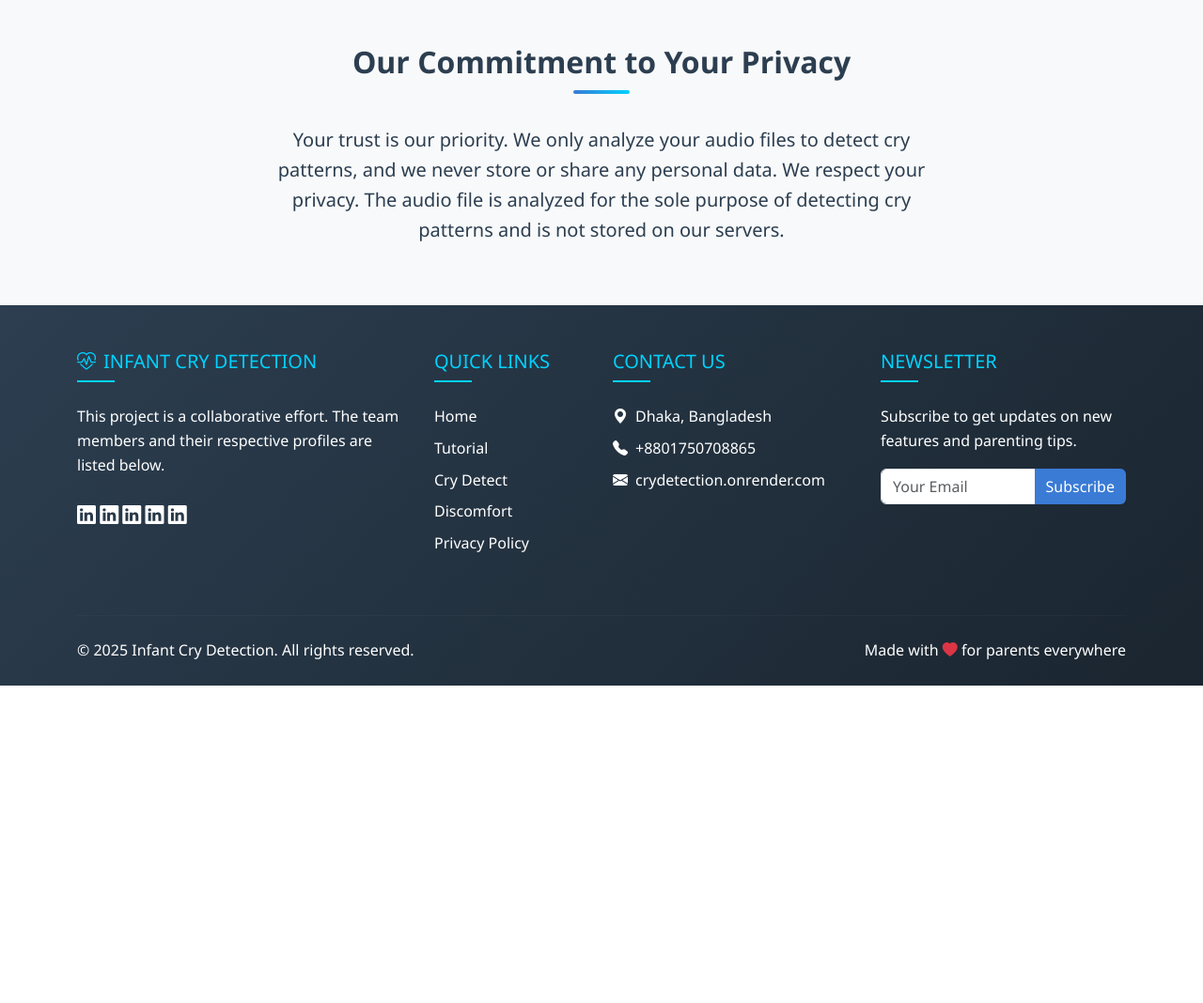
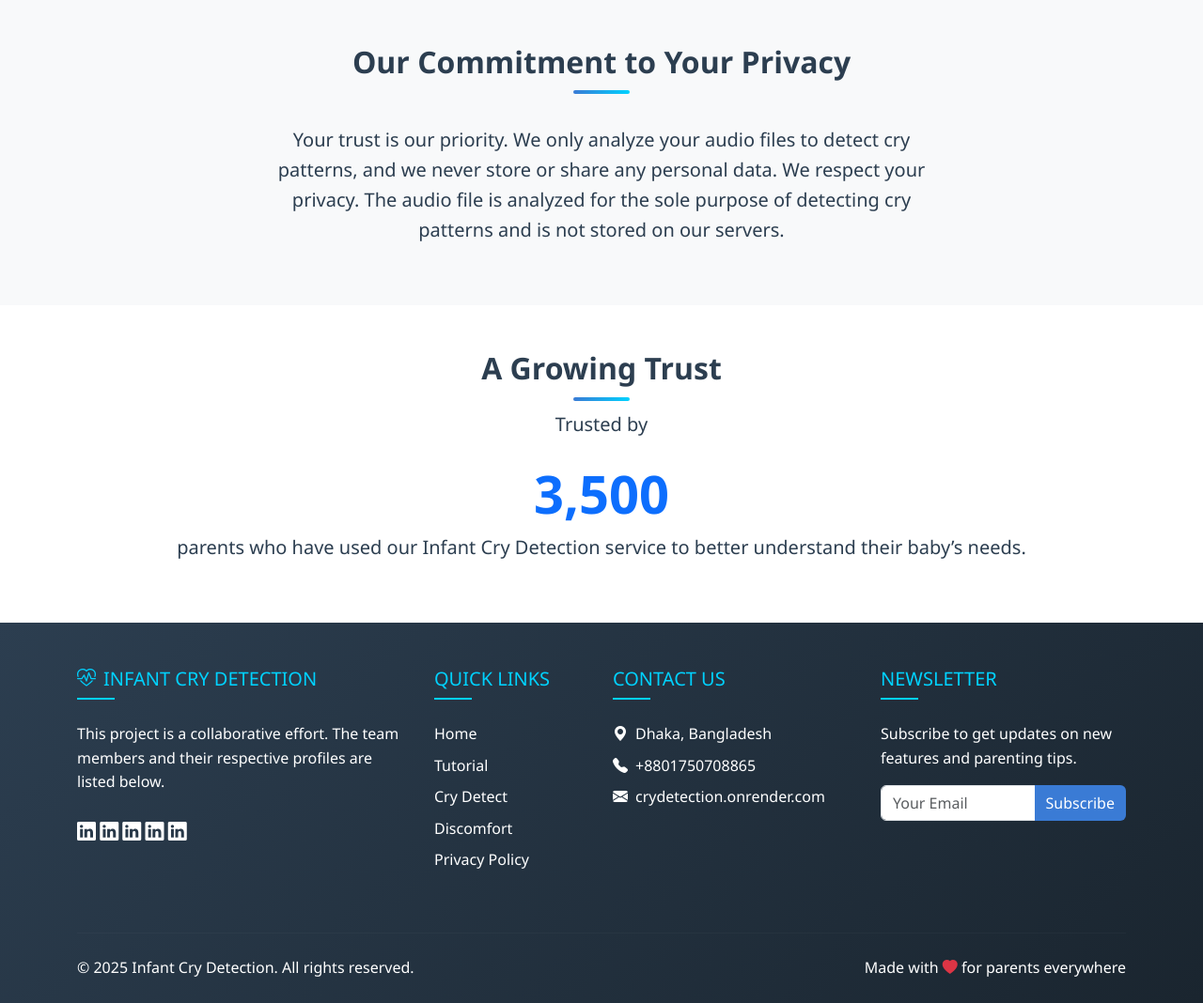
Before and after one commit to mursalatul/infant_cry_detection, a Django app: page / in a window 1280 px wide. Shown: the part 1975-3043 px from the top of the page at 94% size. Before the commit the page ends 2705 px from the top, so only its background shows below. Run offline with Django 5.2, Linux system fonts and the light colour scheme; parts of the project's set-up code (start-up, migrations or seed data) failed here and were passed over; some libraries are stand-ins or nearby versions.

Commit message:
added number of users used the service(parents counter) in the index page.

```diff
--- a/index/templates/index.html
+++ b/index/templates/index.html
@@ -367,7 +367,8 @@
                 <h2 class="fw-bold section-heading">Our Commitment to Your Privacy</h2>
                 <p class="mt-4 lead">
                     Your trust is our priority. We only analyze your audio files to detect cry patterns, and we
-                        never store or share any personal data. We respect your privacy. The audio file is analyzed for the sole purpose of detecting cry
+                    never store or share any personal data. We respect your privacy. The audio file is analyzed for the
+                    sole purpose of detecting cry
                     patterns and is not stored on our servers.
                 </p>
 
@@ -375,4 +376,83 @@
         </div>
     </div>
 </section>
+
+<!-- parents counter starts -->
+<section id="parent-counter" class="py-5">
+    <div class="container text-center">
+        <h2 class="fw-bold mb-4 section-heading">A Growing Trust</h2>
+        <p class="lead mb-4">Trusted by</p>
+        <h1 id="parent-count" class="display-4 fw-bold text-primary">0</h1>
+        <p class="lead">parents who have used our Infant Cry Detection service to better understand their baby’s needs.
+        </p>
+    </div>
+</section>
+
+<script>
+    document.addEventListener("DOMContentLoaded", function () {
+        // Target count number - replace with your actual number
+        const target = 3500;
+
+        // The DOM element where the count will be displayed
+        const countElement = document.getElementById('parent-count');
+
+        // Initial count
+        let count = 0;
+
+        // Animation speed (lower is faster)
+        const speed = 50;
+
+        /**
+         * Function to increment the count smoothly until it reaches the target
+         */
+        function updateCount() {
+            // Calculate increment step
+            const increment = Math.ceil(target / 100);
+
+            // Increase the count
+            count += increment;
+
+            // Ensure we don't go past the target
+            if (count > target) {
+                count = target;
+            }
+
+            // Display the current count with commas
+            countElement.innerText = count.toLocaleString();
+
+            // Continue incrementing until target is reached
+            if (count < target) {
+                setTimeout(updateCount, speed);
+            }
+        }
+
+        /**
+         * Intersection Observer to detect when the counter section enters the viewport
+         */
+        const observer = new IntersectionObserver(function (entries, observer) {
+            entries.forEach(entry => {
+                if (entry.isIntersecting) {
+                    // Section is now visible! Start counting.
+                    updateCount();
+
+                    // Stop observing since we only want this to run once
+                    observer.unobserve(entry.target);
+                }
+            });
+        }, {
+            // Trigger when 50% of the section is visible
+            threshold: 0.5
+        });
+
+        // Get the section element to observe
+        const counterSection = document.getElementById('parent-counter');
+
+        // Start observing the section
+        observer.observe(counterSection);
+    });
+</script>
+
+
+
+<!-- parents counter ends -->
 {% endblock %}
```
Lines whose indentation alone changed are shown as unchanged.
